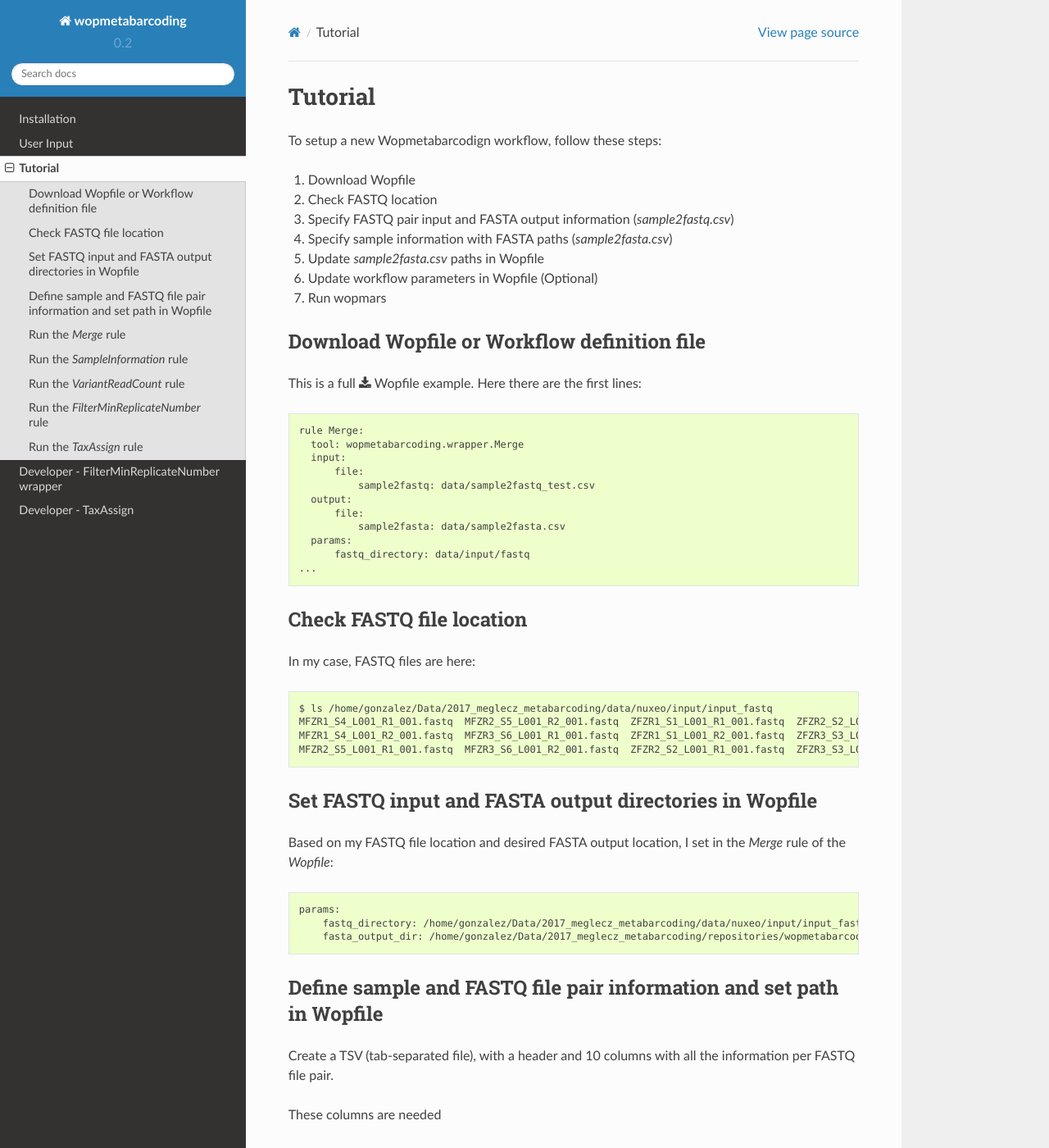
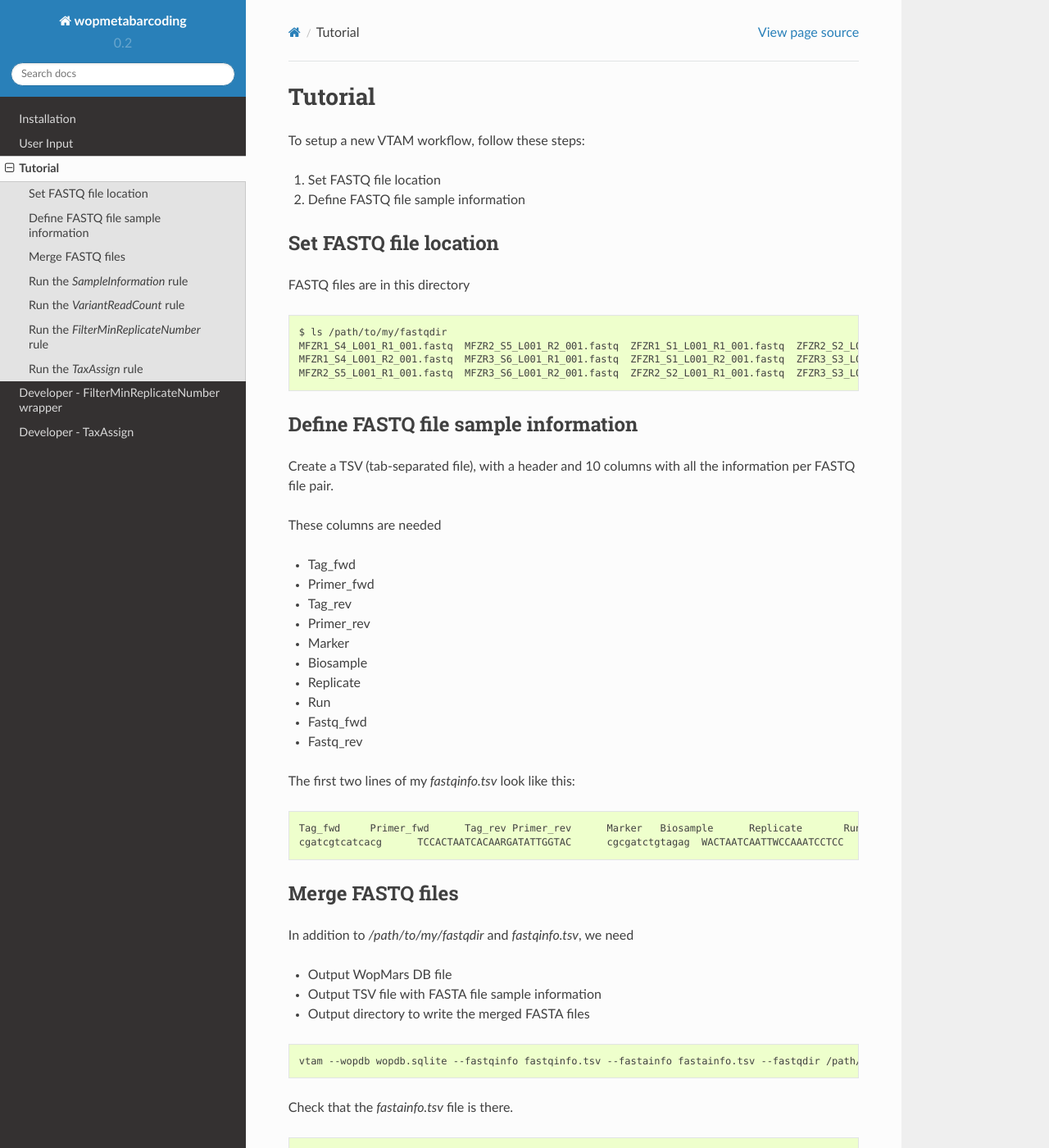
Before and after one commit to aitgon/vtam, a Sphinx documentation site: the page built from doc/content/tutorial.rst, in a window 1280 px wide and 1400 px high. Shown: the whole window at 82% size. Built offline with Sphinx 7.4.7 and the Read the Docs theme 2.0.0, drawn with Linux system fonts in a browser that asks for light colours; pages that are not in the unit, such as notebooks, are missing from menus; some of the changed text lies outside the part shown.

Commit message:
ENH Added vtam script

```diff
--- a/doc/content/tutorial.rst
+++ b/doc/content/tutorial.rst
@@ -1,61 +1,26 @@
 Tutorial
 ============
 
-To setup a new Wopmetabarcodign workflow, follow these steps:
+To setup a new VTAM workflow, follow these steps:
 
-1. Download Wopfile
-2. Check FASTQ location
-3. Specify FASTQ pair input and FASTA output information (*sample2fastq.csv*)
-4. Specify sample information with FASTA paths (*sample2fasta.csv*)
-5. Update *sample2fasta.csv* paths in Wopfile
-6. Update workflow parameters in Wopfile (Optional)
-7. Run wopmars
+1. Set FASTQ file location
+2. Define FASTQ file sample information
 
-Download Wopfile or Workflow definition file
----------------------------------------------------
 
-This is a full :download:`Wopfile example </data/Wopfile.yml>`. Here there are the first lines:
+Set FASTQ file location
+---------------------------------------------------------------------------------
+
+FASTQ files are in this directory
 
 .. code-block:: bash
 
-    rule Merge:
-      tool: wopmetabarcoding.wrapper.Merge
-      input:
-          file:
-              sample2fastq: data/sample2fastq_test.csv
-      output:
-          file:
-              sample2fasta: data/sample2fasta.csv
-      params:
-          fastq_directory: data/input/fastq
-    ...
-
-Check FASTQ file location
----------------------------------------------------------------------------------
-
-In my case, FASTQ files are here:
-
-.. code-block:: bash
-
-    $ ls /home/gonzalez/Data/2017_meglecz_metabarcoding/data/nuxeo/input/input_fastq
+    $ ls /path/to/my/fastqdir
     MFZR1_S4_L001_R1_001.fastq  MFZR2_S5_L001_R2_001.fastq  ZFZR1_S1_L001_R1_001.fastq  ZFZR2_S2_L001_R2_001.fastq
     MFZR1_S4_L001_R2_001.fastq  MFZR3_S6_L001_R1_001.fastq  ZFZR1_S1_L001_R2_001.fastq  ZFZR3_S3_L001_R1_001.fastq
     MFZR2_S5_L001_R1_001.fastq  MFZR3_S6_L001_R2_001.fastq  ZFZR2_S2_L001_R1_001.fastq  ZFZR3_S3_L001_R2_001.fastq
 
 
-Set FASTQ input and FASTA output directories in Wopfile
----------------------------------------------------------------------
-
-Based on my FASTQ file location and desired FASTA output location, I set in the *Merge* rule of the *Wopfile*:
-
-.. code-block:: bash
-
-    params:
-        fastq_directory: /home/gonzalez/Data/2017_meglecz_metabarcoding/data/nuxeo/input/input_fastq
-        fasta_output_dir: /home/gonzalez/Data/2017_meglecz_metabarcoding/repositories/wopmetabarcoding-appli/out/fasta
-
-
-Define sample and FASTQ file pair information and set path in Wopfile
+Define FASTQ file sample information
 -------------------------------------------------------------------------
 
 Create a TSV (tab-separated file), with a header and 10 columns with all the information per FASTQ file pair.
@@ -73,51 +38,43 @@ These columns are needed
 - Fastq_fwd
 - Fastq_rev
 
-The first two lines of my *sample2fastq.tsv* look like this:
+The first two lines of my *fastqinfo.tsv* look like this:
 
 .. code-block:: bash
 
     Tag_fwd	Primer_fwd	Tag_rev	Primer_rev	Marker	 Biosample	Replicate	Run	Fastq_fwd	Fastq_rev
     cgatcgtcatcacg	TCCACTAATCACAARGATATTGGTAC	cgcgatctgtagag	WACTAATCAATTWCCAAATCCTCC	MFZR	14Mon01	repl2	prerun	MFZR2_S5_L001_R1_001.fastq	MFZR2_S5_L001_R2_001.fastq
 
-Set path to *sample2fastq.tsv* file in Wopfile. I set in the *Merge* rule of the *Wopfile*:
+Merge FASTQ files
+-------------------------------------------------------------------------
+
+In addition to */path/to/my/fastqdir* and *fastqinfo.tsv*, we need
+
+- Output WopMars DB file
+- Output TSV file with FASTA file sample information
+- Output directory to write the merged FASTA files
 
 .. code-block:: bash
 
-  input:
-      file:
-          sample2fastq: /home/gonzalez/Data/2017_meglecz_metabarcoding/repositories/wopmetabarcoding-appli/sample2fastq.tsv
+    vtam --wopdb wopdb.sqlite --fastqinfo fastqinfo.tsv --fastainfo fastainfo.tsv --fastqdir /path/to/my/fastqdir --fastadir /path/to/my/fastadir
 
-Run the *Merge* rule
--------------------------------------------------------------------------
 
-At this point, it is already possible to test the *Merge* rule. First try a dry-run using the Wopmars '-n' option
+Check that the *fastainfo.tsv* file is there.
 
 .. code-block:: bash
 
-    wopmars -w Wopfile.yml -D "sqlite:///db.sqlite" -v -p -t Merge -n
-
-
-And then a true run without the '-n' option
-
-.. code-block:: bash
-
-    wopmars -w Wopfile.yml -D "sqlite:///db.sqlite" -v -p -t Merge
-
-Check that the *sample2fasta.tsv* file is there.
-
-.. code-block:: bash
-
-    $ head -n1 out/sample2fasta.tsv
+    $ head -n1 fastainfo.tsv
     cgatcgtcatcacg	TCCACTAATCACAARGATATTGGTAC	cgcgatctgtagag	WACTAATCAATTWCCAAATCCTCC	MFZR	14Mon01	repl2	prerun	prerun_MFZR_repl2.fasta
 
 and also the expected *FASTA* files
 
 .. code-block:: bash
 
-    $ ls  out/fasta/
+    $ ls  /path/to/my/fastadir
     prerun_MFZR_repl2.fasta  prerun_MFZR_repl3.fasta  prerun_ZFZR_repl1.fasta  prerun_ZFZR_repl2.fasta  prerun_ZFZR_repl3.fasta
 
+
+CONTINUEEE
 
 Run the *SampleInformation* rule
 -------------------------------------------------------------------------
--- a/setup.py
+++ b/setup.py
@@ -21,7 +21,8 @@ setup(
     description="Metabarcoding wrappers and models for WopMars",
     install_requires=install_requires,
     entry_points={
-        'console_scripts': ['create_db_taxonomy=bin.create_db_taxonomy:main',
+        'console_scripts': ['vtam_merge=bin.vtam_merge:main',
+                            'create_db_taxonomy=bin.create_db_taxonomy:main',
                             'create_db_accession2taxid=bin.create_db_accession2taxid:main']
     },
     )
```
Also changed, not shown: 6 other files.
